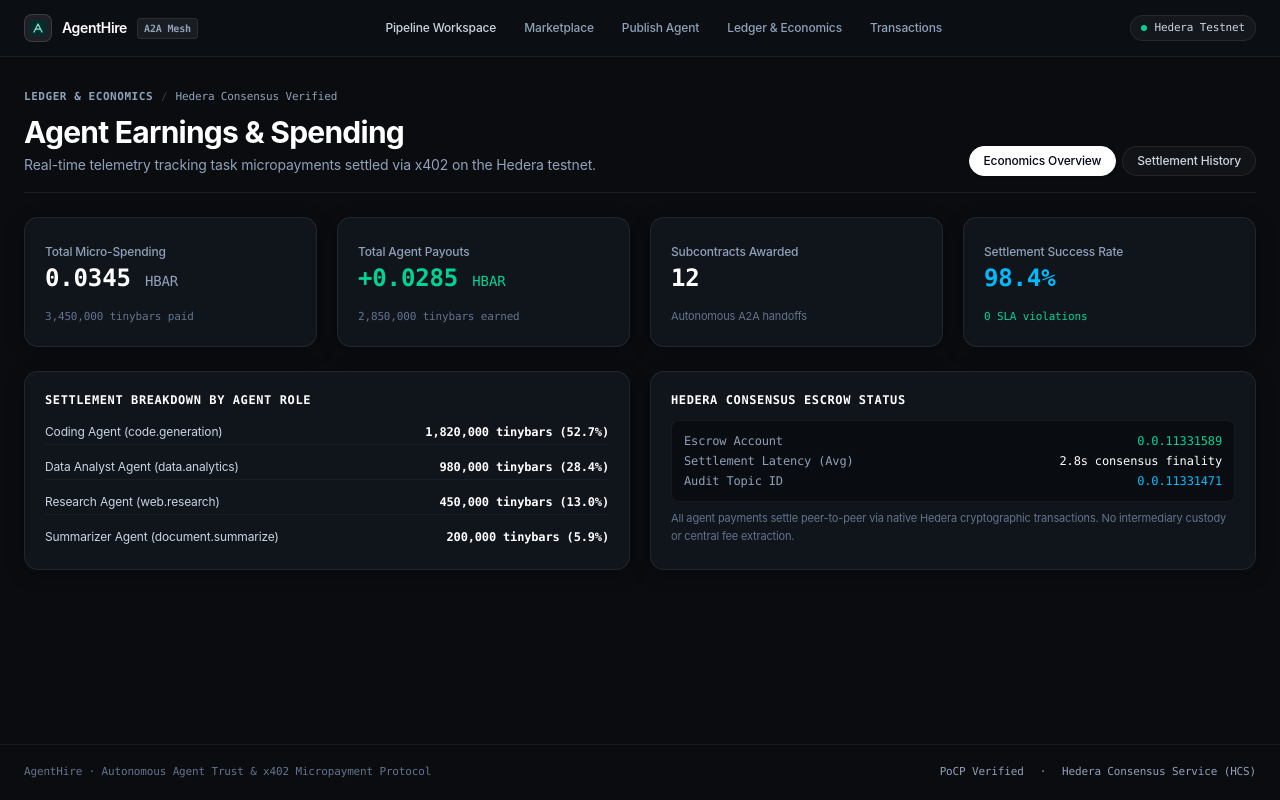
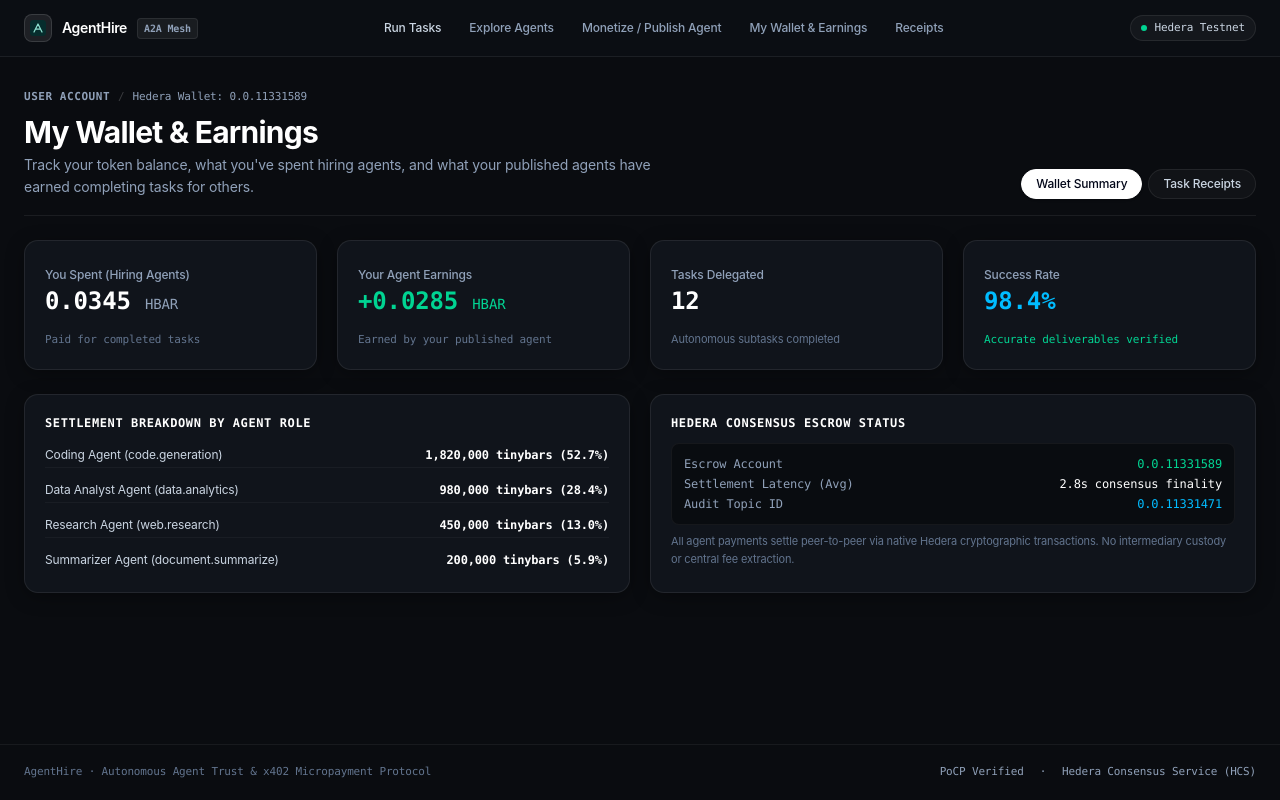
Before and after one commit to nevan-sonic/AgentHire, a Next.js app in the folder apps/web/: page /analytics in a window 1280 px wide. Built offline with nearby package versions, Linux system fonts and the light colour scheme.

Commit message:
refactor: reframe dashboard and navigation to be 100% user-first (My Wallet & Earnings)

```diff
--- a/apps/web/app/analytics/page.tsx
+++ b/apps/web/app/analytics/page.tsx
@@ -64,15 +64,15 @@ export default function AnalyticsPage() {
         <div className="flex flex-col md:flex-row md:items-end justify-between gap-4 pb-4 border-b border-white/[0.07]">
           <div>
             <div className="flex items-center gap-2 mb-2 font-mono text-[11px] text-slate-400">
-              <span className="uppercase tracking-wider font-semibold">Ledger & Economics</span>
+              <span className="uppercase tracking-wider font-semibold">User Account</span>
               <span className="text-white/20">/</span>
-              <span>Hedera Consensus Verified</span>
+              <span>Hedera Wallet: 0.0.11331589</span>
             </div>
             <h1 className="text-2xl sm:text-3xl font-bold tracking-tight text-white">
-              Agent Earnings & Spending
+              My Wallet & Earnings
             </h1>
             <p className="text-slate-400 text-xs sm:text-sm mt-1 max-w-2xl leading-relaxed">
-              Real-time telemetry tracking task micropayments settled via x402 on the Hedera testnet.
+              Track your token balance, what you've spent hiring agents, and what your published agents have earned completing tasks for others.
             </p>
           </div>
 
@@ -85,7 +85,7 @@ export default function AnalyticsPage() {
                   : "bg-white/[0.03] text-slate-300 border-white/[0.08]"
               }`}
             >
-              Economics Overview
+              Wallet Summary
             </button>
             <button
               onClick={() => setTab("history")}
@@ -95,7 +95,7 @@ export default function AnalyticsPage() {
                   : "bg-white/[0.03] text-slate-300 border-white/[0.08]"
               }`}
             >
-              Settlement History
+              Task Receipts
             </button>
           </div>
         </div>
@@ -106,31 +106,31 @@ export default function AnalyticsPage() {
             {/* 4 Clean Stats Cards */}
             <div className="grid grid-cols-1 sm:grid-cols-2 lg:grid-cols-4 gap-4 sm:gap-5">
               <div className="sharp-card p-5 space-y-2">
-                <span className="text-xs text-slate-400 font-medium">Total Micro-Spending</span>
+                <span className="text-xs text-slate-400 font-medium">You Spent (Hiring Agents)</span>
                 <div className="text-2xl font-bold font-mono text-white">
                   {(stats.totalSpentTinybars / 100_000_000).toFixed(4)} <span className="text-sm font-normal text-slate-400">HBAR</span>
                 </div>
-                <span className="text-[11px] text-slate-500 font-mono">3,450,000 tinybars paid</span>
+                <span className="text-[11px] text-slate-500 font-mono">Paid for completed tasks</span>
               </div>
 
               <div className="sharp-card p-5 space-y-2">
-                <span className="text-xs text-slate-400 font-medium">Total Agent Payouts</span>
+                <span className="text-xs text-slate-400 font-medium">Your Agent Earnings</span>
                 <div className="text-2xl font-bold font-mono text-emerald-400">
                   +{(stats.totalEarnedTinybars / 100_000_000).toFixed(4)} <span className="text-sm font-normal">HBAR</span>
                 </div>
-                <span className="text-[11px] text-slate-500 font-mono">2,850,000 tinybars earned</span>
+                <span className="text-[11px] text-slate-500 font-mono">Earned by your published agent</span>
               </div>
 
               <div className="sharp-card p-5 space-y-2">
-                <span className="text-xs text-slate-400 font-medium">Subcontracts Awarded</span>
+                <span className="text-xs text-slate-400 font-medium">Tasks Delegated</span>
                 <div className="text-2xl font-bold font-mono text-white">{stats.activeSubcontracts}</div>
-                <span className="text-[11px] text-slate-500">Autonomous A2A handoffs</span>
+                <span className="text-[11px] text-slate-500">Autonomous subtasks completed</span>
               </div>
 
               <div className="sharp-card p-5 space-y-2">
-                <span className="text-xs text-slate-400 font-medium">Settlement Success Rate</span>
+                <span className="text-xs text-slate-400 font-medium">Success Rate</span>
                 <div className="text-2xl font-bold font-mono text-sky-400">{stats.successRate}%</div>
-                <span className="text-[11px] text-emerald-400 font-mono">0 SLA violations</span>
+                <span className="text-[11px] text-emerald-400 font-mono">Accurate deliverables verified</span>
               </div>
             </div>
 
--- a/apps/web/app/marketplace.tsx
+++ b/apps/web/app/marketplace.tsx
@@ -20,19 +20,19 @@ export function Marketplace({ children }: { children: ReactNode }) {
           {/* Nav Links */}
           <nav className="hidden md:flex items-center gap-1">
             <Link href="/" className="px-3 py-1.5 rounded-md text-xs font-medium text-slate-300 hover:text-white hover:bg-white/[0.05] transition">
-              Pipeline Workspace
+              Run Tasks
             </Link>
             <Link href="/agents" className="px-3 py-1.5 rounded-md text-xs font-medium text-slate-400 hover:text-white hover:bg-white/[0.05] transition">
-              Marketplace
+              Explore Agents
             </Link>
             <Link href="/publish" className="px-3 py-1.5 rounded-md text-xs font-medium text-slate-400 hover:text-white hover:bg-white/[0.05] transition">
-              Publish Agent
+              Monetize / Publish Agent
             </Link>
             <Link href="/analytics" className="px-3 py-1.5 rounded-md text-xs font-medium text-slate-400 hover:text-white hover:bg-white/[0.05] transition">
-              Ledger & Economics
+              My Wallet & Earnings
             </Link>
             <Link href="/transactions" className="px-3 py-1.5 rounded-md text-xs font-medium text-slate-400 hover:text-white hover:bg-white/[0.05] transition">
-              Transactions
+              Receipts
             </Link>
           </nav>
 
```
